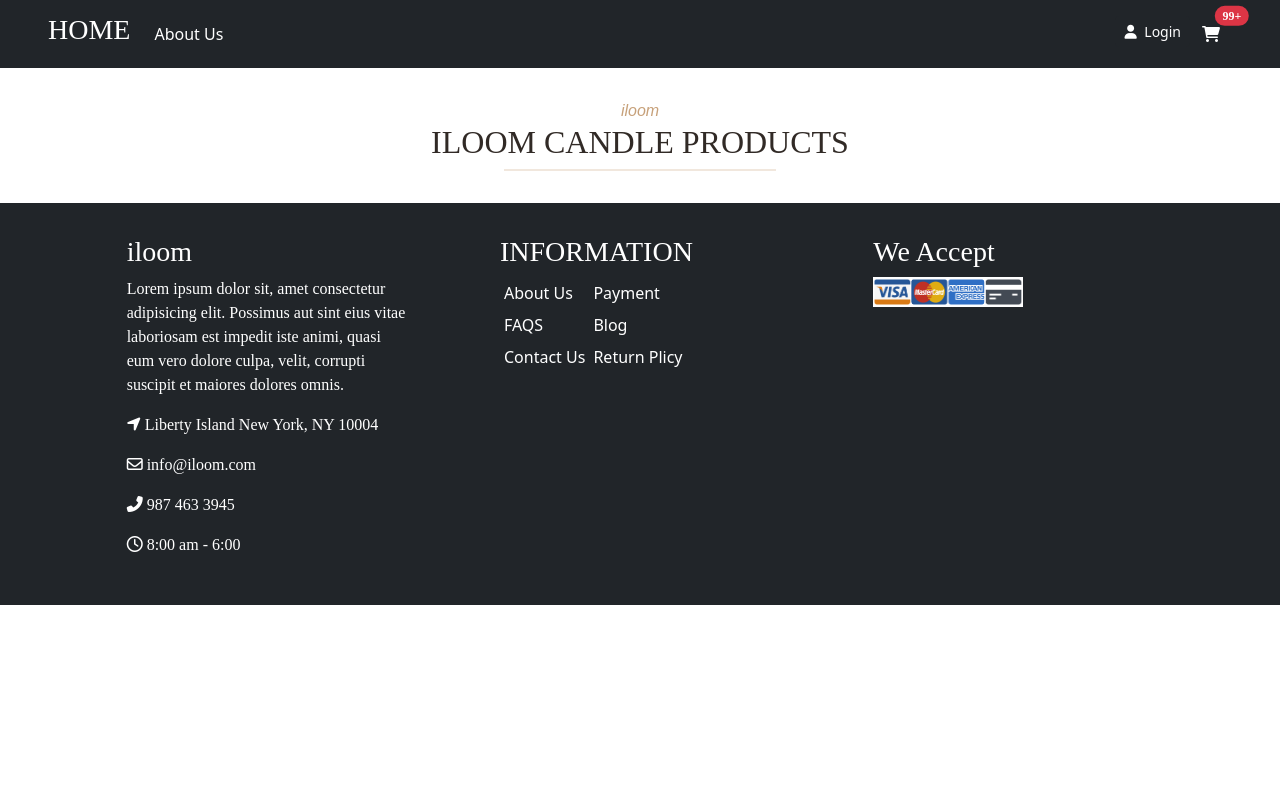
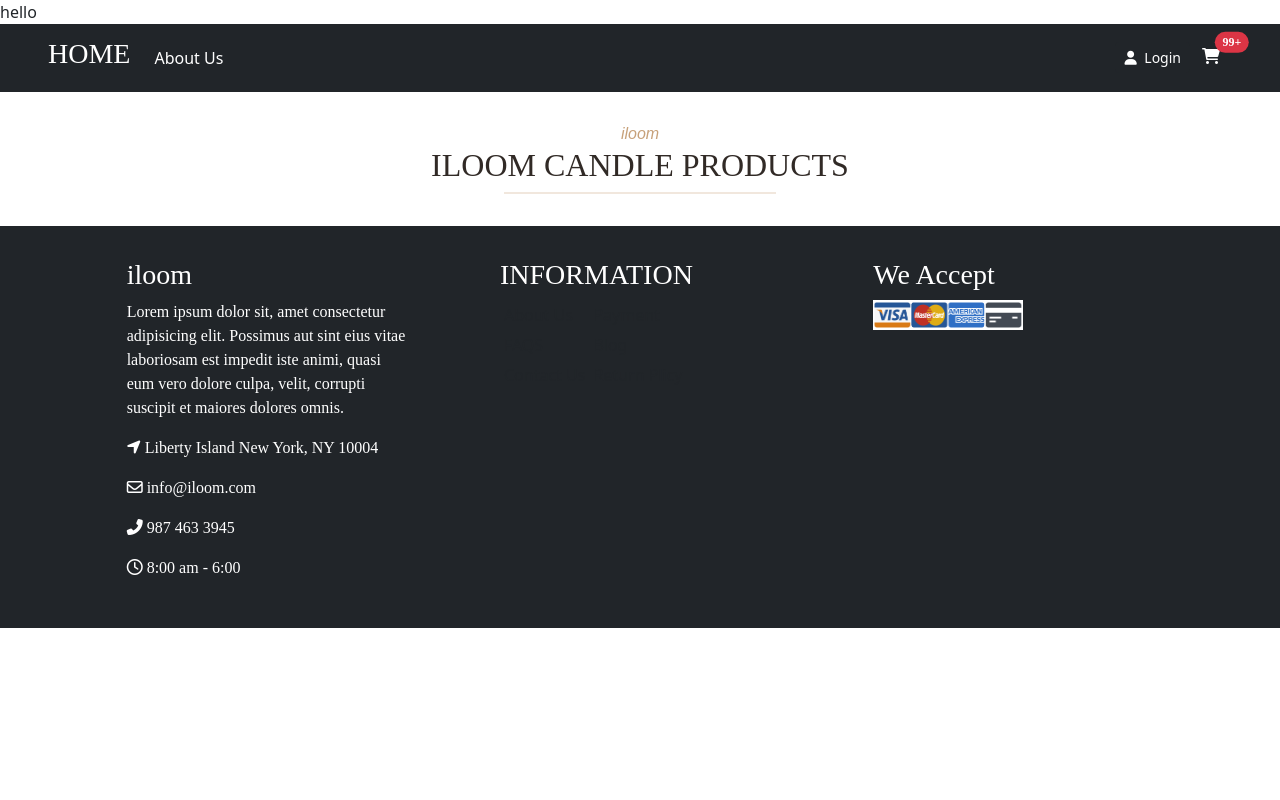
Before and after one commit to Aknmoon/portofolio, a PHP site: page /candle.php in a window 1280 px wide. Run offline with PHP 8.4, Linux system fonts and the light colour scheme; data that the repository does not hold is empty; some libraries are stand-ins or nearby versions.

Commit message:
edited candle

```diff
--- a/views/candle.php
+++ b/views/candle.php
@@ -7,6 +7,7 @@
 
 $product_list = $product_obj->displayAllCandleProducts();
 
+echo "hello";
 ?>
 
 
```
